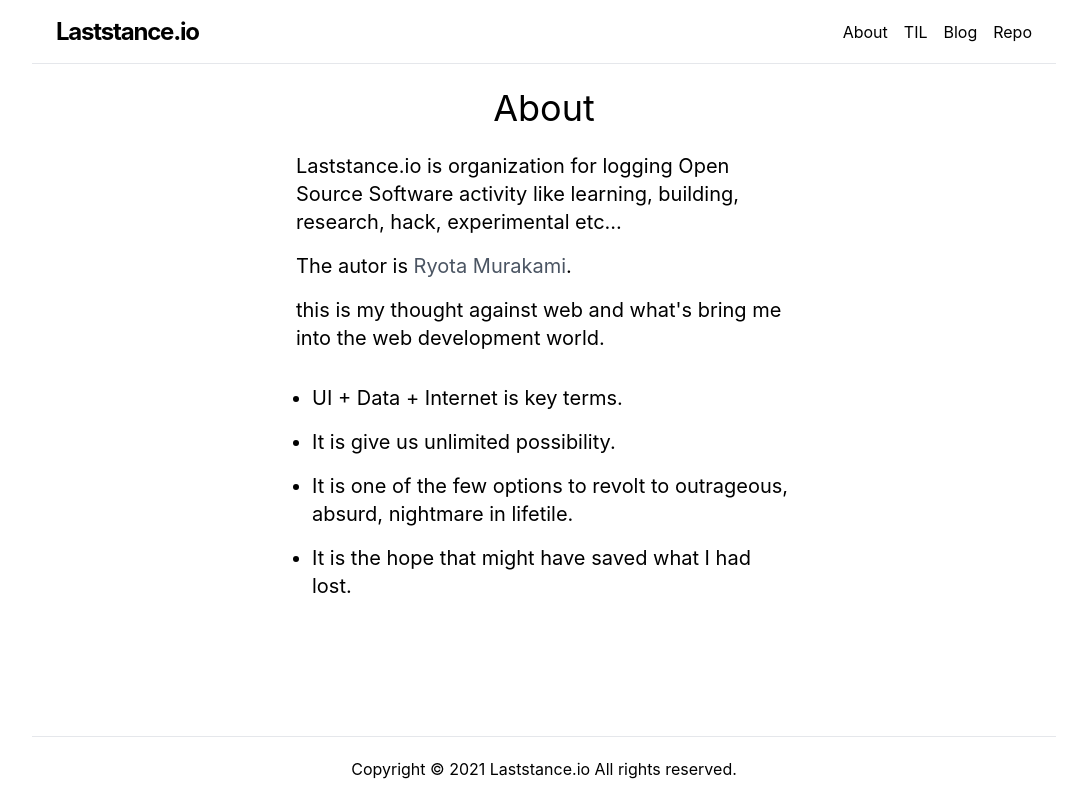
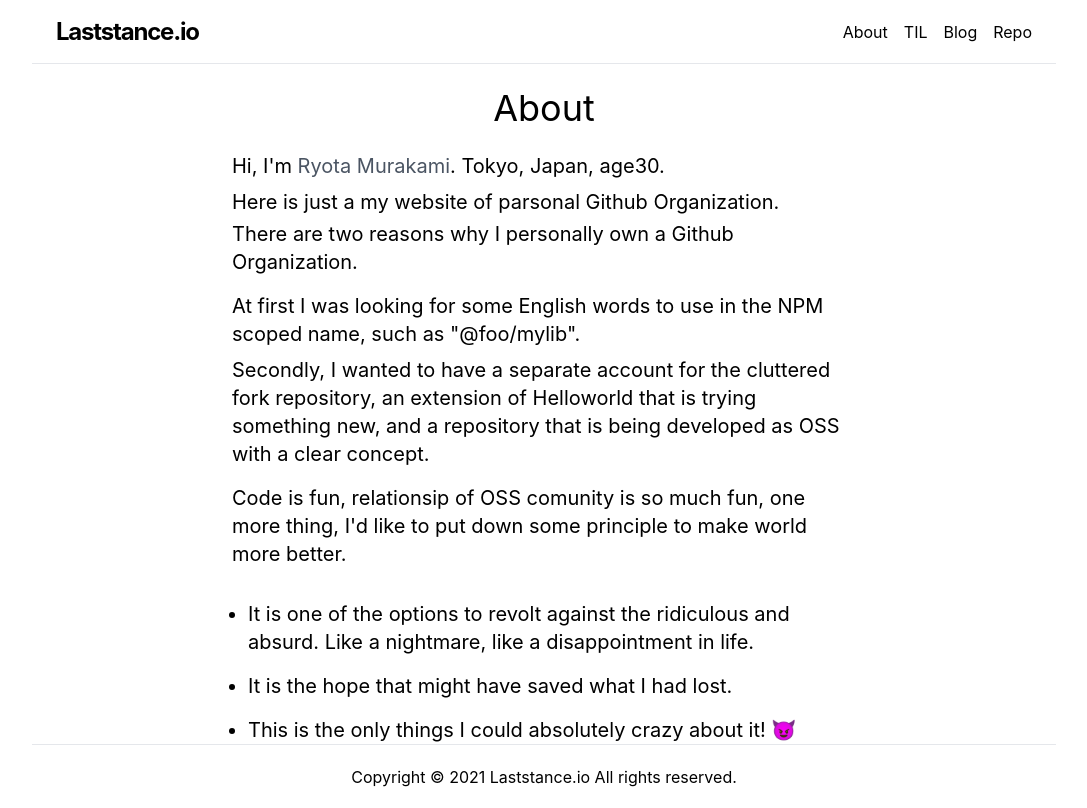
Before and after one commit to ryota-murakami/laststance.io-old, a Next.js app: page /about in a window 1280 px wide. Shown: the whole page, without its empty margins (96-1183 px from the left). Built offline with nearby package versions, Linux system fonts and the light colour scheme; what @tailwindcss/typography would draw is missing.

Commit message:
update about

```diff
--- a/pages/about.tsx
+++ b/pages/about.tsx
@@ -5,14 +5,10 @@ const About: React.FC = memo(
     return (
       <main className="main">
         <h1 className="py-6 text-4xl text-center">About</h1>
-        <section className="text-xl px-10 md:px-32 lg:px-64">
-          <p>
-            Laststance.io is organization for logging Open Source Software
-            activity like learning, building, research, hack, experimental
-            etc...
-          </p>
-          <p className="mt-4">
-            The autor is{' '}
+        <section className="text-xl px-10 md:px-32 lg:px-48">
+          <section className="mb-4">
+            <p className="leading-16 mb-2">
+              Hi, I'm{' '}
               <a
                 className="hover:text-gray-400 text-gray-600"
                 href="https://ryota-murakami.github.io/"
@@ -21,22 +17,42 @@ const About: React.FC = memo(
               >
                 Ryota Murakami
               </a>
-            .
+              . Tokyo, Japan, age30.
             </p>
+            <p className="leading-16 mb-1">
+              Here is just a my website of parsonal Github Organization.{' '}
+            </p>
+            <p className="leading-16 mb-1">
+              There are two reasons why I personally own a Github Organization.
+            </p>
+          </section>
+          <section className="mb-4">
+            <p className="leading-16 mb-2">
+              At first I was looking for some English words to use in the NPM
+              scoped name, such as "@foo/mylib".
+            </p>
+            <p className="leading-16 mb-2">
+              Secondly, I wanted to have a separate account for the cluttered
+              fork repository, an extension of Helloworld that is trying
+              something new, and a repository that is being developed as OSS
+              with a clear concept.
+            </p>
+          </section>
 
-          <p className="mt-4">
-            this is my thought against web and what's bring me into the web
-            development world.
+          <p className="leading-16 mb-2">
+            Code is fun, relationsip of OSS comunity is so much fun, one more
+            thing, I'd like to put down some principle to make world more better.
           </p>
 
           <ul className="mt-8 list-disc space-y-4 pl-4">
-            <li>UI + Data + Internet is key terms.</li>
-            <li>It is give us unlimited possibility.</li>
             <li>
-              It is one of the few options to revolt to outrageous, absurd,
-              nightmare in lifetile.
+              It is one of the options to revolt against the ridiculous and
+              absurd. Like a nightmare, like a disappointment in life.
             </li>
             <li>It is the hope that might have saved what I had lost.</li>
+            <li>
+              This is the only things I could absolutely crazy about it! 😈
+            </li>
           </ul>
         </section>
       </main>
```
Lines whose indentation alone changed are shown as unchanged.
